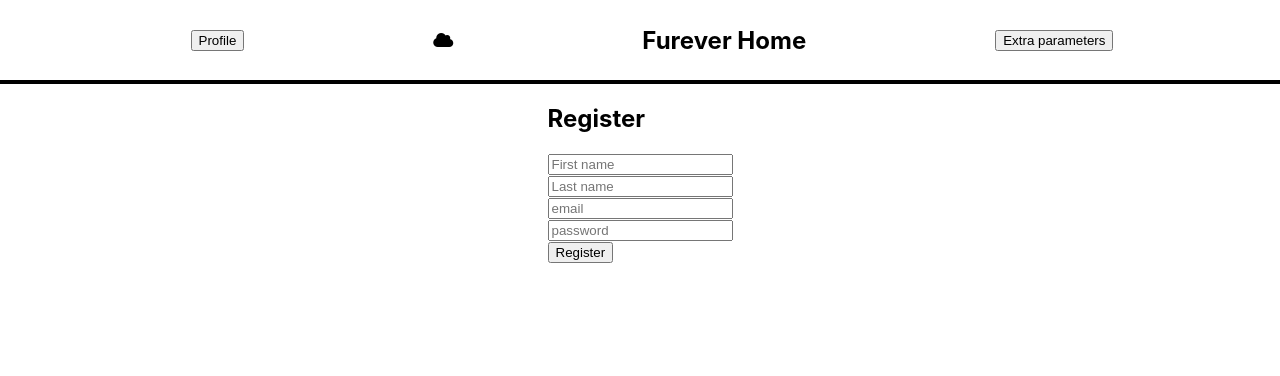
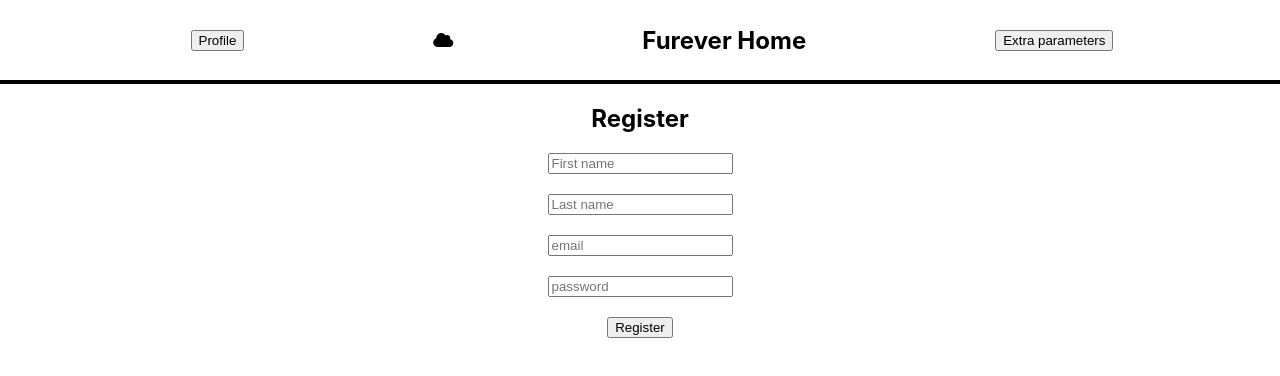
Before and after one commit to Neavy18/Finals, a React (Create React App) app in the folder frontend_app/: page /register in a window 1280 px wide. Shown: the top 376 px of the page. Built offline with nearby package versions, Linux system fonts and the light colour scheme.

Commit message:
Fix styling of register page

```diff
--- a/frontend_app/src/components/Register/index.jsx
+++ b/frontend_app/src/components/Register/index.jsx
@@ -4,10 +4,6 @@ import './Register.css';
 
 const Register = (props) => {
 
-  // const [firstName, setFirstName] = useState('')
-  // const [lastName, setLastName] = useState('')
-  // const [email, setEmail] = useState('')
-  // const [password, setPassword]  = useState('')
 
   const [user, setUser] = useState({
     firstName: '',
@@ -17,21 +13,9 @@ const Register = (props) => {
   })
   console.log(user);
 
-
-  // const register = () => {
-  //   axios.post('http://localhost5000/register', {
-  //     firstName: firstName,
-  //     lastName: lastName,
-  //     email: email,
-  //     password: password
-  //   }).then((response) => {
-  //     console.log("this is the axios register user post response -->", response);
-  //   });
-  // };
-
   return (
     <div className='Register'>
-      <form onSubmit={(event) => event.preventDefault()}>
+      {/* <form onSubmit={(event) => event.preventDefault()}> */}
         <h2>Register</h2>
         <input type="text" placeholder='First name'
         onChange={(e) => {setUser({...user, firstName: e.target.value})}} />
@@ -46,7 +30,7 @@ const Register = (props) => {
         onChange={(e) => {setUser({...user, password: e.target.value})}} />
         <br></br>
         <button type="submit" onClick={() => props.registerUser(user)}>Register</button>
-      </form>
+      {/* </form> */}
     </div>
   )
 }
```
